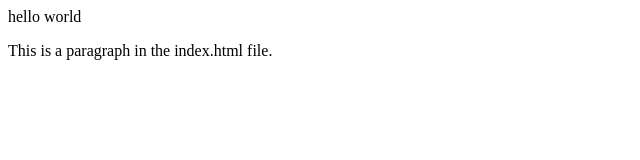
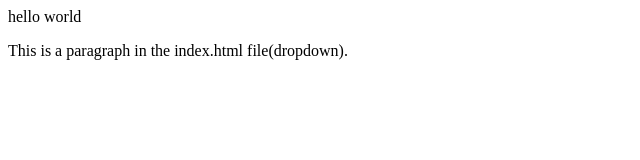
Before and after one commit to mismatch9827-wq/LocalRepo, a plain HTML site: page index.html in a window 1280 px wide. Shown: the full height of the page, 0-640 px from the left. Drawn offline with Linux system fonts and the light colour scheme.

Commit message:
add dropdown

```diff
--- a/index.html
+++ b/index.html
@@ -1,2 +1,2 @@
 <p>hello world</p>
-<p>This is a paragraph in the index.html file.</p>
+<p>This is a paragraph in the index.html file(dropdown).</p>
```
